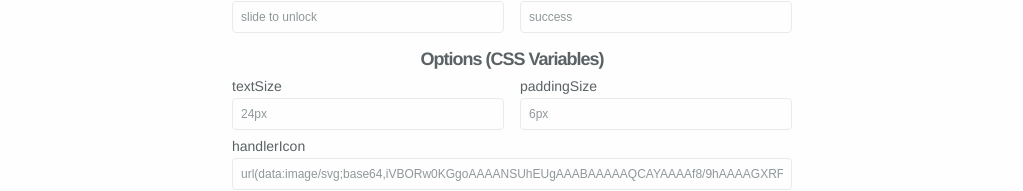
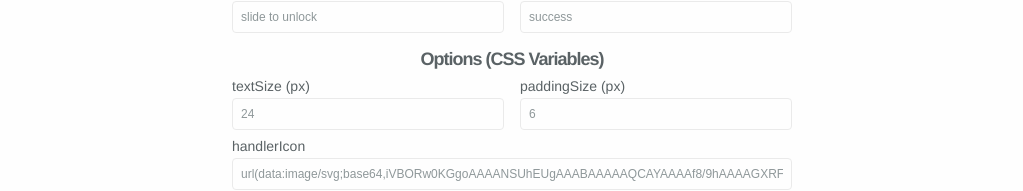
Before and after one commit to j2only/slide-unlock, a Vue app: page / in a window 1280 px wide. Shown: the part 557-748 px from the top of the page, without its empty margins (128-1151 px from the left). Built offline with nearby package versions, Linux system fonts and the light colour scheme.

Commit message:
Rewrite demo page to vue 3 composition api

```diff
--- a/package.json
+++ b/package.json
@@ -34,6 +34,7 @@
         "eslint-plugin-standard": "^5.0.0",
         "eslint-plugin-vue": "^8.4.0",
         "lint-staged": "^12.3.2",
+        "postcss": "^8.4.5",
         "postcss-html": "^1.3.0",
         "sass": "^1.49.0",
         "sass-loader": "^10.2.1",
--- a/src/App.vue
+++ b/src/App.vue
@@ -32,11 +32,11 @@
 
             <section class="demo-section">
                 <slide-unlock
-                    ref="vueslideunlock"
-                    :auto-width="getAutoWidth"
-                    :circle="getShape"
-                    :disabled="getDisabled"
-                    :noanimate="getNoAnimated"
+                    ref="vueSlideUnlockRef"
+                    :auto-width="autoWidth"
+                    :circle="isCircle"
+                    :disabled="isDisabled"
+                    :noanimate="isNoAnimate"
                     :width="width"
                     :height="height"
                     :text="text"
@@ -55,8 +55,6 @@
                                 id="autoWidth"
                                 v-model="autoWidth"
                                 type="checkbox"
-                                true-value="true"
-                                false-value="false"
                             >
                             autoWidth
                         </label>
@@ -67,8 +65,6 @@
                                 id="isCircle"
                                 v-model="isCircle"
                                 type="checkbox"
-                                true-value="true"
-                                false-value="false"
                             >
                             isCircle
                         </label>
@@ -79,8 +75,6 @@
                                 id="isDisabled"
                                 v-model="isDisabled"
                                 type="checkbox"
-                                true-value="true"
-                                false-value="false"
                             >
                             isDisabled
                         </label>
@@ -91,8 +85,6 @@
                                 id="isNoAnimate"
                                 v-model="isNoAnimate"
                                 type="checkbox"
-                                true-value="true"
-                                false-value="false"
                             >
                             isNoAnimate
                         </label>
@@ -102,7 +94,7 @@
                 <div class="grid">
                     <div class="item">
                         <label>width (px)</label>
-                        <input v-model="width" type="number" :disabled="autoWidth === 'true'">
+                        <input v-model="width" type="number" :disabled="autoWidth">
                     </div>
                     <div class="item">
                         <label>height (px)</label>
@@ -122,12 +114,12 @@
                 <h2>Options (CSS Variables)</h2>
                 <div class="grid">
                     <div class="item">
-                        <label>textSize</label>
-                        <input v-model="textSize" type="text">
+                        <label>textSize (px)</label>
+                        <input v-model="textSize" type="number">
                     </div>
                     <div class="item">
-                        <label>paddingSize</label>
-                        <input v-model="paddingSize" type="text">
+                        <label>paddingSize (px)</label>
+                        <input v-model="paddingSize" type="number">
                     </div>
                 </div>
                 <div class="grid is-1">
@@ -177,7 +169,7 @@
         </div>
         <footer>
             <div class="container">
-                <div> &copy; 2021 Anton Zolotov </div>
+                <div> &copy; 2022 Anton Zolotov </div>
                 <a href="https://github.com/joseph2">github.com</a>
             </div>
         </footer>
@@ -185,126 +177,135 @@
 </template>
 
 <script>
+import { defineComponent, ref, computed } from "vue"
 import SlideUnlock from "@/components/SlideUnlock"
 
-export default {
+export default defineComponent({
     name: "App",
     components: {
         SlideUnlock
     },
-    data () {
+    setup() {
+        const getCssVar = (name) => {
+            return getComputedStyle(document.documentElement).getPropertyValue(name).trim()
+        }
+        const setCssVar = (name, value) => {
+            document.documentElement.style.setProperty(name, value)
+        }
+
+
+        const autoWidth = ref(true)
+        const isCircle = ref(true)
+        const isDisabled = ref(false)
+        const isNoAnimate = ref(false)
+        const text = ref("slide to unlock")
+        const successText = ref("success")
+        const width = ref(400)
+        const height = ref(80)
+
+        const textSize = computed({
+            get() {
+                const rawValue = getCssVar("--su-size-text")
+                return rawValue.slice(0, rawValue.length - 2)
+            },
+            set(value) {
+                setCssVar("--su-size-text", `${value}px`)
+            }
+        })
+        const paddingSize = computed({
+            get() {
+                const rawValue = getCssVar("--su-size-padding")
+                return rawValue.slice(0, rawValue.length - 2)
+            },
+            set(value) {
+                setCssVar("--su-size-padding", `${value}px`)
+            }
+        })
+        const background = computed({
+            get() {
+                return getCssVar("--su-color-bg")
+            },
+            set(value) {
+                setCssVar("--su-color-bg", value)
+            }
+        })
+        const progressBarBg = computed({
+            get() {
+                return getCssVar("--su-color-progress-normal-bg")
+            },
+            set(value) {
+                setCssVar("--su-color-progress-normal-bg", value)
+            }
+        })
+        const completedBg = computed({
+            get() {
+                return getCssVar("--su-color-progress-complete-bg")
+            },
+            set(value) {
+                setCssVar("--su-color-progress-complete-bg", value)
+            }
+        })
+        const handlerBg = computed({
+            get() {
+                return getCssVar("--su-color-handler-bg")
+            },
+            set(value) {
+                setCssVar("--su-color-handler-bg", value)
+            }
+        })
+        const textColor = computed({
+            get() {
+                return getCssVar("--su-color-text-normal")
+            },
+            set(value) {
+                setCssVar("--su-color-text-normal", value)
+            }
+        })
+        const textCompleteColor = computed({
+            get() {
+                return getCssVar("--su-color-text-complete")
+            },
+            set(value) {
+                setCssVar("--su-color-text-complete", value)
+            }
+        })
+        const handlerIcon = computed({
+            get() {
+                return getCssVar("--su-icon-handler")
+            },
+            set(value) {
+                setCssVar("--su-icon-handler", value)
+            }
+        })
+
+        const vueSlideUnlockRef = ref()
+        const resetComponent = () => {
+            vueSlideUnlockRef.value.reset()
+        }
+
         return {
-            autoWidth: "true",
-            isCircle: "true",
-            isDisabled: "false",
-            isNoAnimate: "false",
-            text: "slide to unlock",
-            successText: "success",
-            width: 400,
-            height: 80
-        }
-    },
-    computed: {
-        getShape () {
-            return this.isCircle === "true"
-        },
-        getAutoWidth () {
-            return this.autoWidth === "true"
-        },
-        getDisabled () {
-            return this.isDisabled === "true"
-        },
-        getNoAnimated () {
-            return this.isNoAnimate === "true"
-        },
-        textSize: {
-            set: function (value) {
-                this.TextSize = value
-                document.documentElement.style.setProperty("--su-size-text", value)
-            },
-            get: function () {
-                return getComputedStyle(document.documentElement).getPropertyValue("--su-size-text").trim()
-            }
-        },
-        paddingSize: {
-            set: function (value) {
-                this.PaddingSize = value
-                document.documentElement.style.setProperty("--su-size-padding", value)
-            },
-            get: function () {
-                return getComputedStyle(document.documentElement).getPropertyValue("--su-size-padding").trim()
-            }
-        },
-        background: {
-            set: function (value) {
-                this.Background = value
-                document.documentElement.style.setProperty("--su-color-bg", value)
-            },
-            get: function () {
-                return getComputedStyle(document.documentElement).getPropertyValue("--su-color-bg").trim()
-            }
-        },
-        progressBarBg: {
-            set: function (value) {
-                this.ProgressBarBg = value
-                document.documentElement.style.setProperty("--su-color-progress-normal-bg", value)
-            },
-            get: function () {
-                return getComputedStyle(document.documentElement).getPropertyValue("--su-color-progress-normal-bg").trim()
-            }
-        },
-        completedBg: {
-            set: function (value) {
-                this.CompletedBg = value
-                document.documentElement.style.setProperty("--su-color-progress-complete-bg", value)
-            },
-            get: function () {
-                return getComputedStyle(document.documentElement).getPropertyValue("--su-color-progress-complete-bg").trim()
-            }
-        },
-        handlerBg: {
-            set: function (value) {
-                this.HandlerBg = value
-                document.documentElement.style.setProperty("--su-color-handler-bg", value)
-            },
-            get: function () {
-                return getComputedStyle(document.documentElement).getPropertyValue("--su-color-handler-bg").trim()
-            }
-        },
-        textColor: {
-            set: function (value) {
-                this.TextColor = value
-                document.documentElement.style.setProperty("--su-color-text-normal", value)
-            },
-            get: function () {
-                return getComputedStyle(document.documentElement).getPropertyValue("--su-color-text-normal").trim()
-            }
-        },
-        textCompleteColor: {
-            set: function (value) {
-                this.TextCompleteColor = value
-                document.documentElement.style.setProperty("--su-color-text-complete", value)
-            },
-            get: function () {
-                return getComputedStyle(document.documentElement).getPropertyValue("--su-color-text-complete").trim()
-            }
-        },
-        handlerIcon: {
-            set: function (value) {
-                this.HandlerIcon = value
-                document.documentElement.style.setProperty("--su-icon-handler", value)
-            },
-            get: function () {
-                return getComputedStyle(document.documentElement).getPropertyValue("--su-icon-handler").trim()
-            }
-        }
-    },
-    methods: {
-        resetComponent () {
-            this.$refs.vueslideunlock.reset()
+            autoWidth,
+            isCircle,
+            isDisabled,
+            isNoAnimate,
+            text,
+            successText,
+            width,
+            height,
+            textSize,
+            paddingSize,
+            background,
+            progressBarBg,
+            completedBg,
+            handlerBg,
+            textColor,
+            textCompleteColor,
+            handlerIcon,
+            vueSlideUnlockRef,
+            resetComponent
         }
     }
-}
+})
 </script>
 
 <style lang="scss">
```
Also changed, not shown: .pnp.cjs, 1 other file (tests, documents, lock files or other folders).
